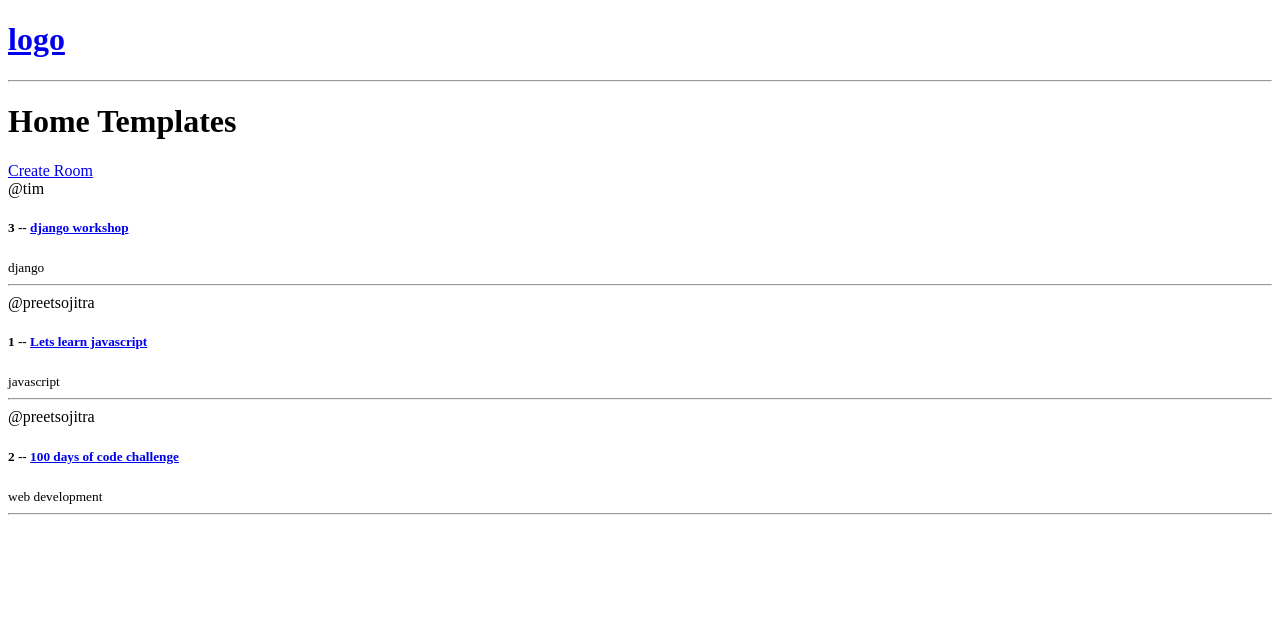
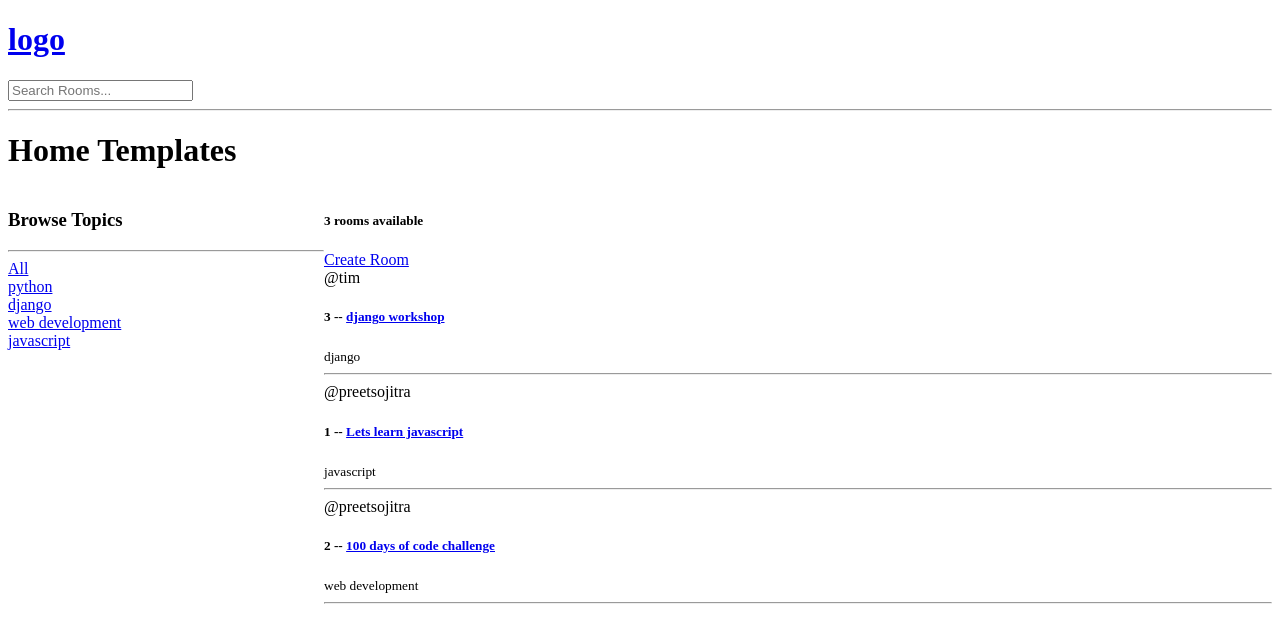
Before and after one commit to Preet-Sojitra/finvest, a Django app: page / in a window 1280 px wide. Shown: the top 643 px of the page. Run offline with Django 4.2, Linux system fonts and the light colour scheme; data comes from the database, SQL or seed files in the repository.

Commit message:
search bar added

```diff
--- a/base/templates/base/home.html
+++ b/base/templates/base/home.html
@@ -10,7 +10,34 @@
     {% extends 'main.html' %} {% block content %}
     <h1>Home Templates</h1>
 
+
+  <style>
+    .home-container{
+      display:grid;
+      grid-template-columns: 1fr 3fr;
+    }
+  </style>
+  <div class="home-container">
+
     <div>
+      <h3>Browse Topics</h3>
+      <hr>
+
+      <div>
+        <a href="{% url 'home' %}" >All</a>
+      </div>
+
+      {% for topic in topics %}
+      <div>
+        <a href="{% url 'home' %}?q={{topic.name}}" >{{topic.name}}</a>
+      </div>
+      {% endfor %}
+
+    </div>
+
+    <div>
+      <h5>{{room_count}} rooms available</h5>
+
       <a href="{% url 'create-room' %}">Create Room</a>
       <div>
         {% for room in rooms %}
@@ -26,6 +53,8 @@
         {% endfor %}
       </div>
     </div>
+    </div>
+
     {% endblock content %}
   </body>
 </html>
--- a/base/views.py
+++ b/base/views.py
@@ -1,13 +1,24 @@
 import imp
 from multiprocessing import context
+from django.db.models import Q
 from django.shortcuts import render, redirect
-from .models import Room
+from .models import Room, Topic
 from .forms import RoomForm
 
 
 def home(request):
-    rooms = Room.objects.all()
-    context =  {'rooms': rooms}
+    q= request.GET.get('q') if request.GET.get('q') != None else ''
+
+    rooms = Room.objects.filter(
+        Q(topic__name__icontains=q) |
+        Q(name__icontains =q) |
+        Q(description__icontains=q)
+    )
+
+    topics = Topic.objects.all()
+    room_count = rooms.count()
+
+    context =  {'rooms': rooms, 'topics': topics, 'room_count': room_count}
 
     return render(request, 'base/home.html',context )
 
--- a/templates/navbar.html
+++ b/templates/navbar.html
@@ -4,4 +4,9 @@
   <h1>logo</h1>
 </a>
 
+<form method="GET" action = "{% url 'home' %}">
+  <input type="text", name="q" , placeholder="Search Rooms..."/>
+
+</form>
+
 <hr />
```
